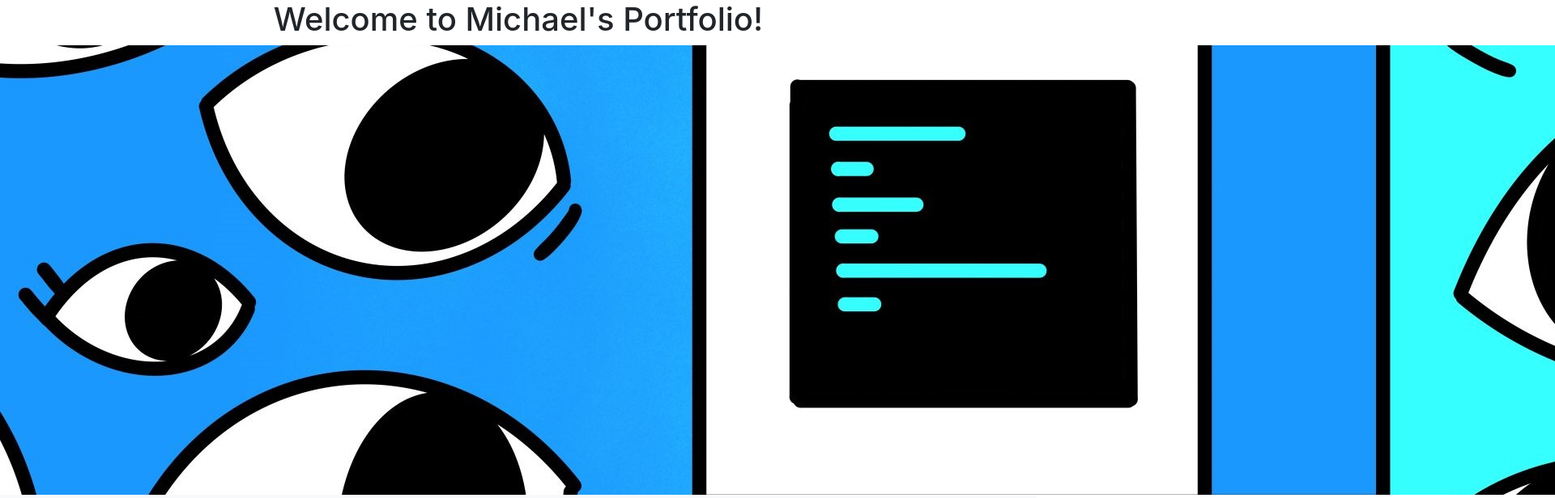
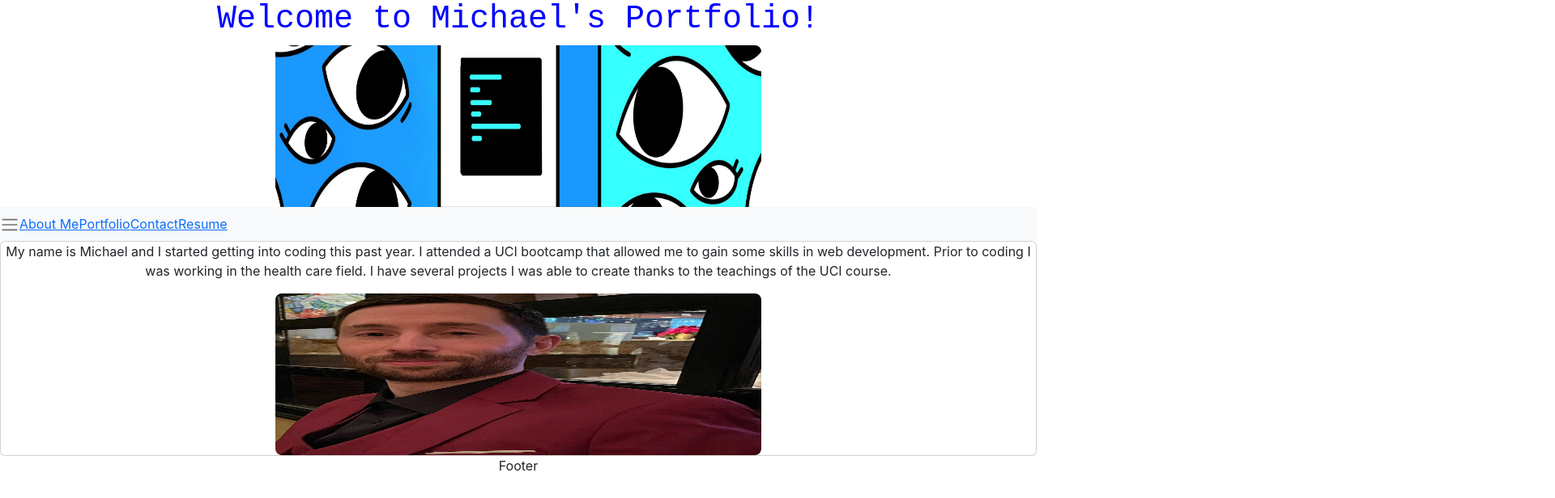
Before and after one commit to PintoDrop/portreact, a React (Create React App) app: page / in a window 1280 px wide. Shown: the top 616 px of the page at 81% size, 1920 px wide, since content can reach past the window. Built offline with nearby package versions, Linux system fonts and the light colour scheme.

Commit message:
testing sizing images and adding some style

```diff
--- a/src/App.css
+++ b/src/App.css
@@ -36,3 +36,24 @@
     transform: rotate(360deg);
   }
 } */
+
+.headerImg {
+  width:350px;
+  height:185px
+}
+
+.self {
+  width:350px;
+  height:185px
+}
+
+img {
+  border-radius: 8px;
+  width: 600px;
+  height: 200px;
+}
+
+Header {
+  font-family: 'Courier New', Courier, monospace;
+  color: blue;
+}
```
Also changed, not shown: 1 other file (tests, documents, lock files or other folders).
